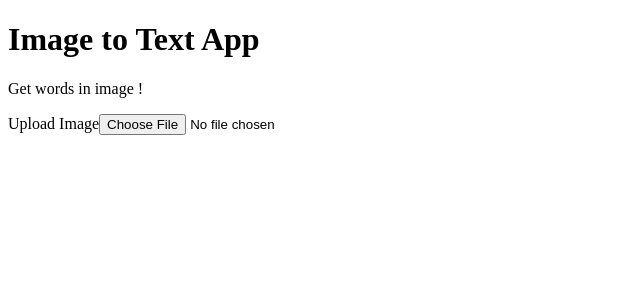
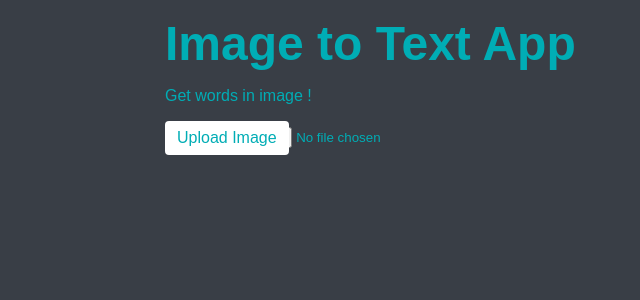
Before and after one commit to Soner-Ozciftci/React-Image-to-Text-App, a React (Create React App) app: page / in a window 1280 px wide. Shown: the top 300 px of the page, without its empty margins (0-640 px from the left). Built offline with nearby package versions, Linux system fonts and the light colour scheme.

Commit message:
app.css add

```diff
--- a/src/App.css
+++ b/src/App.css
@@ -0,0 +1,64 @@
+body {
+  font-family: sans-serif;
+  background-color: #393e46;
+  color: #00adb5;
+}
+.App {
+  max-width: 950px;
+  margin: 0 auto;
+}
+.App h1 {
+  font-size: 3rem;
+  margin: 1rem 0 0 0;
+}
+.App p {
+  font-size: 1rem;
+}
+.input-wrapper {
+  position: relative;
+}
+.input-wrapper label {
+  display: inline-block;
+  padding: 8px 12px;
+  cursor: pointer;
+  border-radius: 4px;
+  background-color: #fff;
+}
+.input-wrapper input {
+  position: absolute;
+  left: 40px;
+  top: 6px;
+  z-index: -1;
+}
+.result {
+  display: flex;
+  align-items: center;
+  justify-content: center;
+  column-gap: 50px;
+}
+.result img {
+  margin-top: 1rem;
+  display: inline-block;
+  width: 400px;
+  height: 400px;
+  object-fit: contain;
+}
+.box-p {
+  border: 10px solid #00adb5;
+  background-color: #fff;
+  padding: 20px 40px;
+  color: black;
+  border-radius: 30% 70% 70% 30% / 30% 30% 70% 70%;
+  box-shadow: rgba(0, 0, 0, 0.25) 0px 54px 55px,
+    rgba(0, 0, 0, 0.12) 0px -12px 30px, rgba(0, 0, 0, 0.12) 0px 4px 6px,
+    rgba(0, 0, 0, 0.17) 0px 12px 13px, rgba(0, 0, 0, 0.09) 0px -3px 5px;
+}
+.box-p p {
+  width: 400px;
+}
+@media screen and (max-width: 800px) {
+  .result {
+    display: flex;
+    flex-direction: column;
+  }
+}
```
